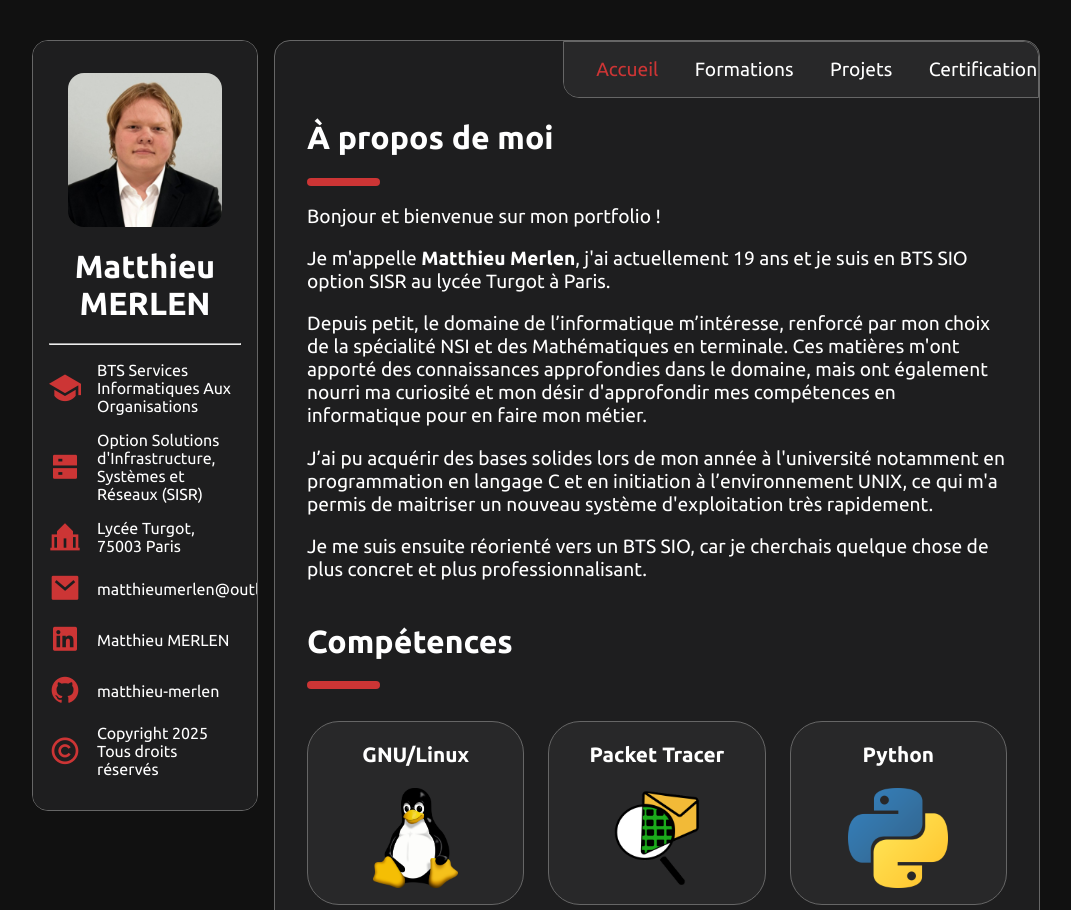
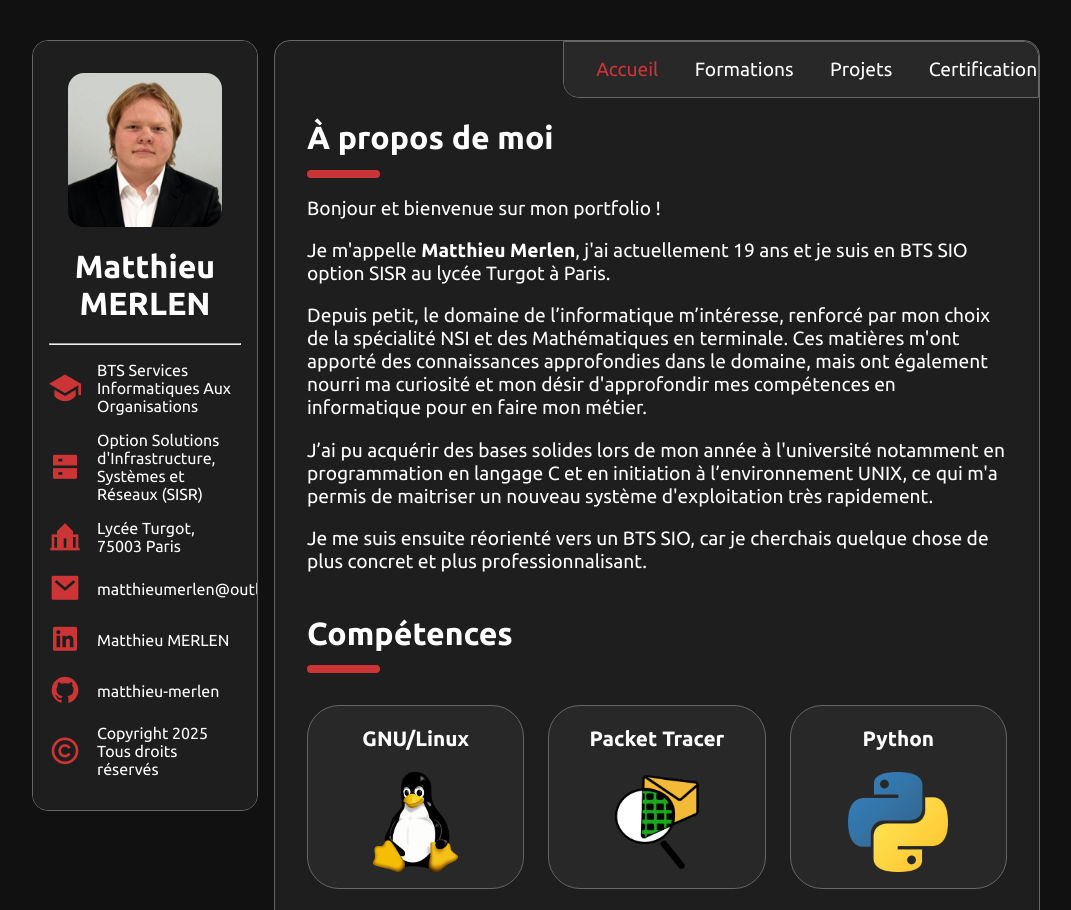
Before and after one commit to matthieu-merlen/portfolio, a plain HTML site: page index.html in a window 1280 px wide. Shown: the top 910 px of the page, without its empty margins (104-1175 px from the left). Drawn offline with nearby package versions, Linux system fonts and the light colour scheme.

Commit message:
rapprochement de la bar rouge

```diff
--- a/style.css
+++ b/style.css
@@ -122,6 +122,7 @@ body{
     border-radius: 1rem;
     margin-right: 90%;
     height: 0.5rem;
+    margin-top: -0.5rem;
 }
 
 .main a{
```
